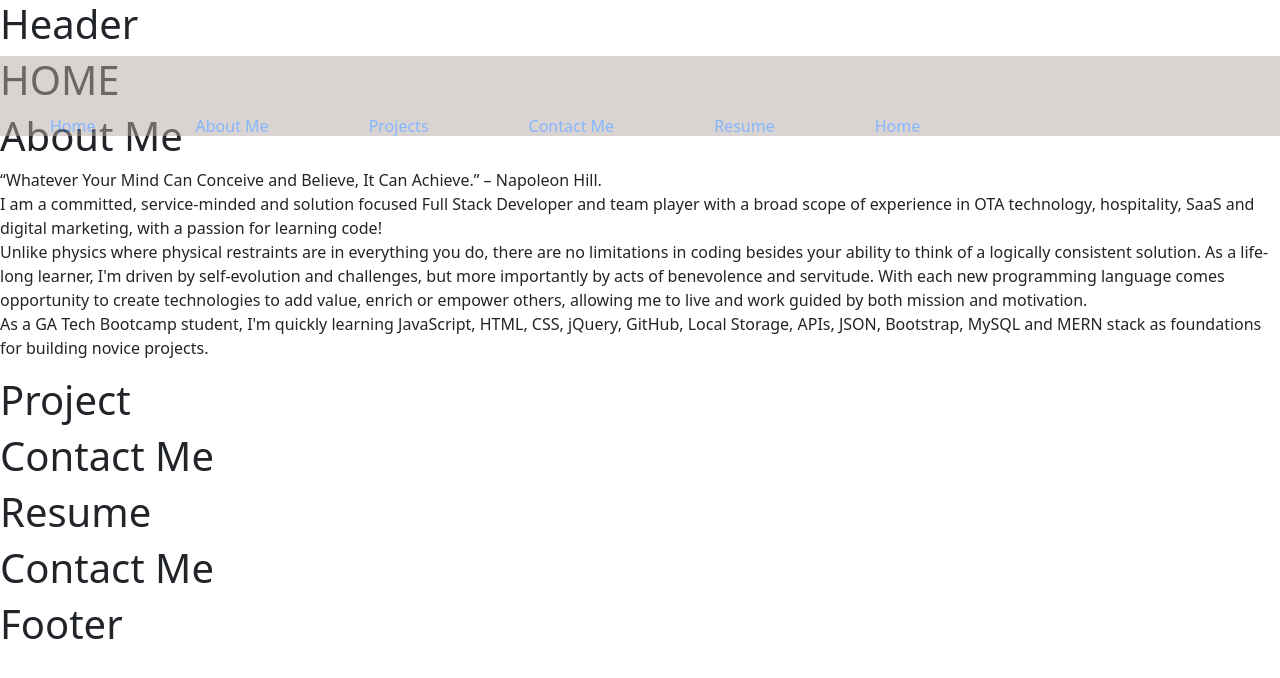
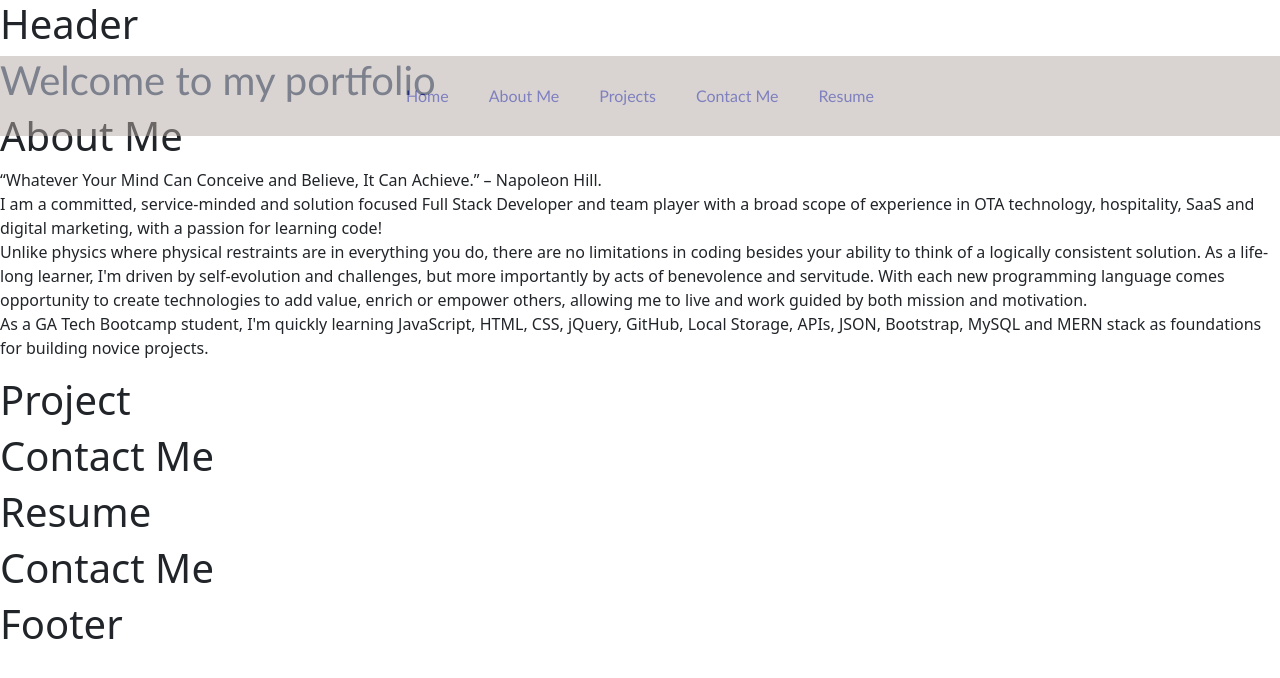
Before and after one commit to sopeethong1/Portfolio-with-React, a React (Create React App) app: page / in a window 1280 px wide. Shown: the top 678 px of the page. Built offline with nearby package versions, Linux system fonts and the light colour scheme.

Commit message:
adding home styling

```diff
--- a/src/components/Home/index.js
+++ b/src/components/Home/index.js
@@ -1,7 +1,10 @@
+import React from "react";
+import "./style.css";
+
 const Home = () => {
     return (
-      <div>
-        <h1>HOME</h1>
+      <div className="home">
+        <h1>Welcome to my portfolio</h1>
       </div>
     );
   };
--- /dev/null
+++ b/src/components/Home/style.css
@@ -0,0 +1,7 @@
+.home {
+    margin: 0;
+    padding: 0;
+    font-family: 'Trebuchet MS', 'Lucida Sans Unicode', 'Lucida Grande', 'Lucida Sans', Arial, sans-serif;
+    color: rgba(68, 88, 119, 1);
+    line-height: 1.5;
+  }
--- a/src/components/NavBar/index.js
+++ b/src/components/NavBar/index.js
@@ -21,9 +21,7 @@ const NavBar = () => {
               <li>
                   <a href="/#resume">Resume</a>
               </li>
-              <li>
-                  <a href="/"> Home</a>
-              </li>
+
           </ul>
       </nav>
   );
--- a/src/components/NavBar/style.css
+++ b/src/components/NavBar/style.css
@@ -4,7 +4,11 @@ nav.navbar {
     width: 100%;
     position: fixed;
     z-index: 999;
-    opacity: .5
+    opacity: .5;
+    display: flex;
+    justify-content: center;
+    align-items: center;
+    font-family: 'Trebuchet MS', 'Lucida Sans Unicode', 'Lucida Grande', 'Lucida Sans', Arial, sans-serif;
 
 }
 
@@ -15,11 +19,16 @@ nav.navbar ul {
 }
 
 nav.navbar ul li {
-    margin: 50px;
+    margin: 20px;
     display: inline-block;
 }
 
 nav.navbar ul li a {
     text-decoration: none;
+    color: rgb(0, 2, 129);
 
 }
+nav.navbar a:hover {
+    border-bottom: 5px;
+    color: rgba(68, 88, 119, 1);
+}
```
